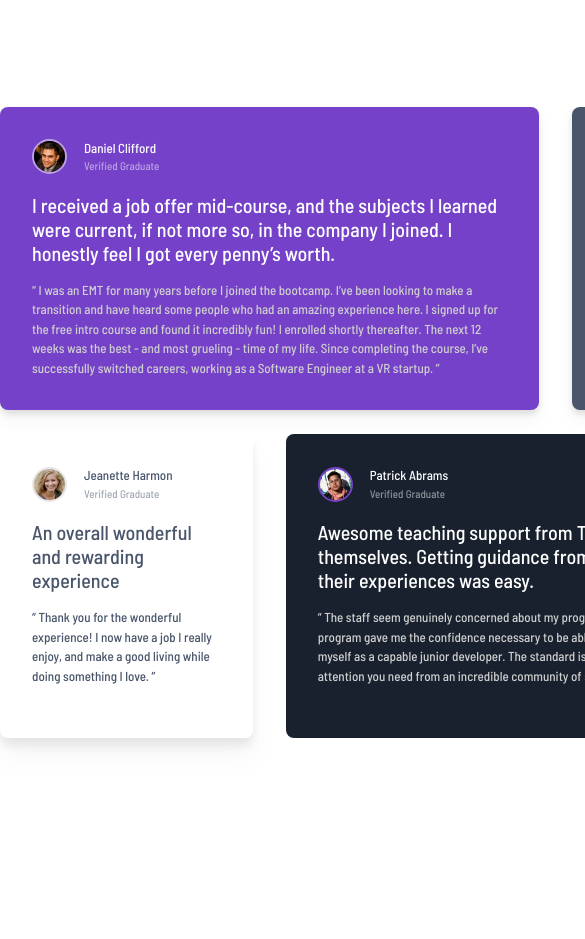
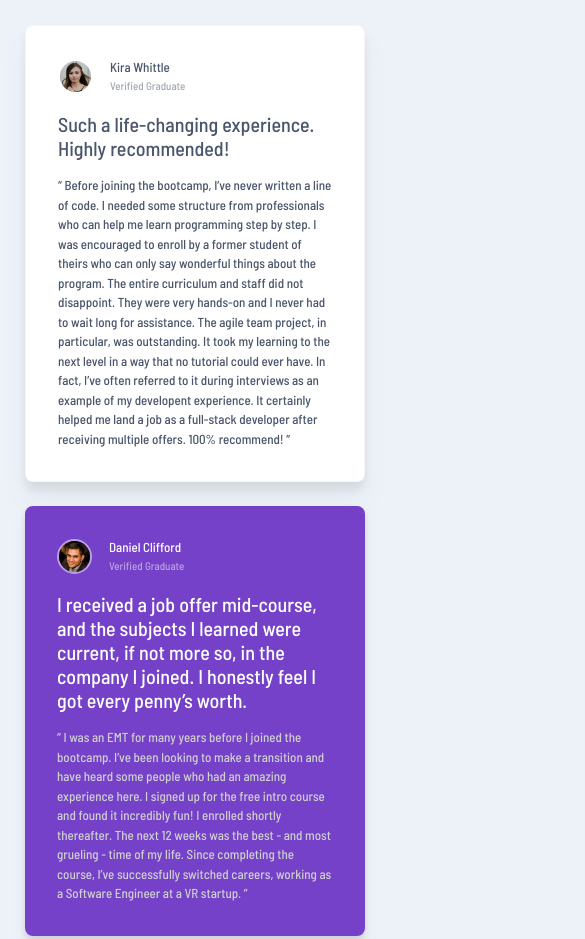
Before and after one commit to AF1QUE/fm-testimonials-grid-section-challenge-hub, a website: page index.html in a window 390 px wide. Shown: the top 939 px of the page, 585 px wide, since content can reach past the window. Before the commit the page ends 844 px from the top, so only its background shows below. Drawn offline with Linux system fonts and the light colour scheme.

Commit message:
Finihsed building the mobile version

```diff
--- a/index.html
+++ b/index.html
@@ -22,15 +22,15 @@
     <title>Frontend Mentor | Testimonials grid section</title>
   </head>
 
-  <body>
+  <body class="bg-[#ECF2F8]">
     <!-- Start of Testimonials Parent -->
     <main
-      class="testimonials w-[1110px] h-[100vh] mx-auto flex flex-col justify-center"
+      class="testimonials w-[1110px] md:w-[100%] md:h-[100%] md:p-[25px] h-[100vh] mx-auto flex flex-col justify-center"
     >
       <div class="wrapper">
         <!-- Start of Single Testimonial -->
         <div
-          class="testimonial testimonial-1 bg-violet flex flex-col p-[32px] rounded-[8px] drop-shadow-lg"
+          class="testimonial testimonial-1 bg-violet bg-center flex flex-col p-[32px] rounded-[8px] drop-shadow-lg"
         >
           <div class="author flex items-center mb-[18px]">
             <img
@@ -102,7 +102,7 @@
 
         <!-- Start of Single Testimonial -->
         <div
-          class="testimonial testimonial-3 bg-white flex flex-col p-[32px] rounded-[8px] drop-shadow-xl"
+          class="testimonial testimonial-3 bg-white flex flex-col p-[32px] rounded-[8px] drop-shadow-xl border-[1px] border-lightGray border-opacity-20"
         >
           <div class="author flex items-center mb-[18px]">
             <img
@@ -172,7 +172,7 @@
 
         <!-- Start of Single Testimonial -->
         <div
-          class="testimonial testimonial-5 bg-violet flex flex-col p-[32px] rounded-[8px]"
+          class="testimonial testimonial-5 bg-white flex flex-col p-[32px] rounded-[8px] drop-shadow-xl border-[1px] border-lightGray border-opacity-20"
         >
           <div class="author flex items-center mb-[18px]">
             <img
@@ -181,21 +181,21 @@
               class="authior__img w-[35px] h-[35px] border-[2px] border-white border-opacity-50 rounded-[50px]"
             />
             <div class="author__info flex flex-col items-start ml-[17px]">
-              <h3 class="author__name text-white text-[13px] font-medium">
+              <h3 class="author__name text-grayishBlue text-[13px] font-medium">
                 Kira Whittle
               </h3>
               <span
-                class="verficiation text-[11px] text-white font-medium text-opacity-50"
+                class="verficiation text-[11px] text-grayishBlue font-medium text-opacity-50"
                 >Verified Graduate</span
               >
             </div>
           </div>
           <h2
-            class="title text-[20px] text-white font-medium mb-[16px] leading-6"
+            class="title text-[20px] text-grayishBlue font-medium mb-[16px] leading-6"
           >
             Such a life-changing experience. Highly recommended!
           </h2>
-          <p class="description text-[13px] text-lightGray">
+          <p class="description text-[13px] text-grayishBlue">
             “ Before joining the bootcamp, I’ve never written a line of code. I
             needed some structure from professionals who can help me learn
             programming step by step. I was encouraged to enroll by a former
--- a/src/input.css
+++ b/src/input.css
@@ -19,6 +19,7 @@
   .testimonial-1 {
     grid-column: 1/3;
   }
+
   .testimonial-2 {
     grid-column: 3/4;
   }
@@ -35,4 +36,34 @@
   .testimonial-5 {
     grid-row: 1/3;
   }
+
+  @media (max-width: 800px) {
+    .wrapper {
+      grid-template-columns: 1fr;
+      grid-template-rows: auto;
+      grid-auto-rows: auto;
+      width: 100%;
+    }
+
+    .testimonial-1 {
+      grid-column: auto;
+    }
+
+    .testimonial-2 {
+      grid-column: auto;
+    }
+
+    .testimonial-3 {
+      grid-row: auto;
+    }
+
+    .testimonial-4 {
+      grid-column: auto;
+      grid-row: auto;
+    }
+
+    .testimonial-5 {
+      grid-row: 1/3;
+    }
+  }
 }
--- a/tailwind.config.js
+++ b/tailwind.config.js
@@ -9,6 +9,22 @@ module.exports = {
       lightGray: "hsl(0, 0%, 81%)",
       lightGrayishBlue: "hsl(210, 46%, 95%)",
     },
+    screens: {
+      "2xl": { max: "1535px" },
+      // => @media (max-width: 1535px) { ... }
+
+      xl: { max: "1279px" },
+      // => @media (max-width: 1279px) { ... }
+
+      lg: { max: "1023px" },
+      // => @media (max-width: 1023px) { ... }
+
+      md: { max: "767px" },
+      // => @media (max-width: 767px) { ... }
+
+      sm: { max: "639px" },
+      // => @media (max-width: 639px) { ... }
+    },
     extend: {},
   },
   plugins: [],
```
Also changed, not shown: dist/output.css, images/bg-pattern-quotation.svg.
